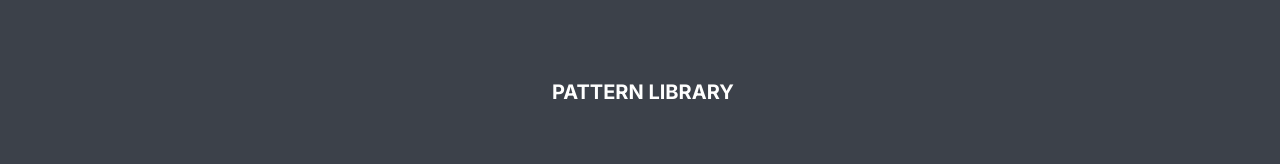
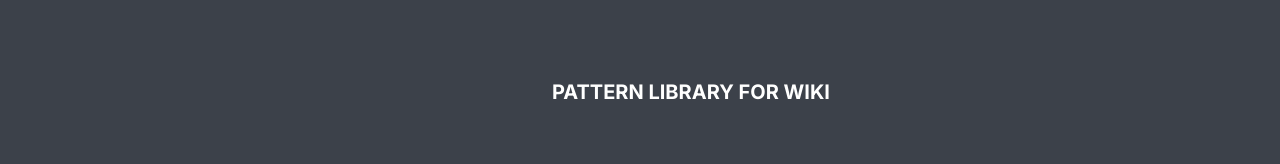
Before and after one commit to MasNopalll/simgame-wiki, a React (Create React App) app: page / in a window 1280 px wide. Shown: the top 164 px of the page. Built offline with nearby package versions, Linux system fonts and the light colour scheme.

Commit message:
Update MacBookAir1.tsx

```diff
--- a/src/pages/MacBookAir1.tsx
+++ b/src/pages/MacBookAir1.tsx
@@ -51,7 +51,7 @@ const MacBookAir1: FunctionComponent = () => {
   return (
     <div className="relative bg-darkslategray-100 w-full h-[832px] overflow-hidden text-left text-smi text-black font-inter">
       <b className="absolute top-[80px] left-[calc(50%_-_88px)] text-xl text-white">
-        PATTERN LIBRARY
+        PATTERN LIBRARY FOR WIKI
       </b>
       <a
         className="[text-decoration:none] absolute top-[166px] left-[192px] rounded-xl bg-white box-border w-[152px] h-[141px] overflow-hidden flex flex-col py-0 px-[35px] items-start justify-center cursor-pointer text-[inherit] border-[1px] border-solid border-silver-200"
```
